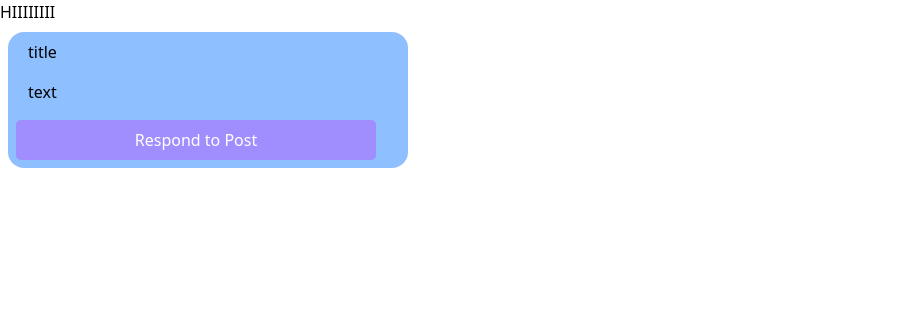
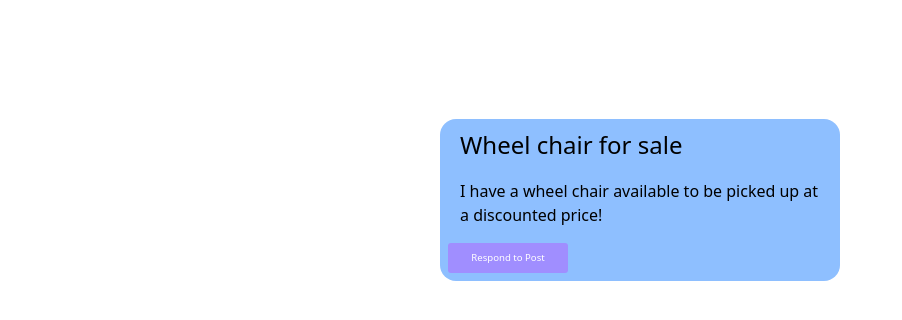
Before and after one commit to vivianzo/hackmit24, a React (Vite) app: page / in a window 1280 px wide. Shown: the top 320 px of the page, without its empty margins (0-902 px from the left). Built offline with nearby package versions, Linux system fonts and the light colour scheme.

Commit message:
post component
added post component plus styling

```diff
--- a/src/App.jsx
+++ b/src/App.jsx
@@ -1,12 +1,10 @@
 import React from 'react';
-import Sidebar from "./Sidebar"
 import Post from './components/post';
 
 function App() {
     return (
       <div className="flex">
-        <Sidebar />
-        <Post />
+        <Post title = "Wheel chair for sale" text = "I have a wheel chair available to be picked up at a discounted price!"/>
       </div>
     );
   }
--- a/src/components/post.css
+++ b/src/components/post.css
@@ -1,3 +1,12 @@
+/* Add styles to center the post-container */
+body, html {
+    height: 50%; /* Ensure the body and HTML take up the full height */
+    margin: 0;
+    display: flex;
+    justify-content: center; /* Center horizontally */
+    align-items: center; /* Center vertically */
+}
+
 .post-container {
     width: 25rem;
     border-radius: 1rem;
@@ -10,17 +19,23 @@
 
 }
 
-.post-title, .post-text {
+.post-title {
+    margin: 0.5rem 5%;
+    font-size: 1.5rem;
+}
+
+.post-text {
     margin: 0.5rem 5%;
 }
 
 .post-btn {
     text-align: center;
-    width: 90%;
-    border-radius: 5px;
+    width: 30%;
+    border-radius: 3px;
     padding: 0.5rem 1rem;
     background-color: rgb(160, 142, 255);
     color: white;
     text-decoration: none;
     margin: 0.5rem;
+    font-size: 0.6rem;
 }
--- a/src/components/post.jsx
+++ b/src/components/post.jsx
@@ -2,12 +2,14 @@ import React from 'react'
 import "./post.css"
 
 const post = ({
+  title,
+  text
 }
 ) => {
   return (
     <div className= "post-container">
-      <h2 className= "post-title">title</h2>
-      <p className = "post-text">text</p>
+      <h2 className= "post-title">{title}</h2>
+      <p className = "post-text">{text}</p>
       <a href= "response_page" className= "post-btn"> Respond to Post</a>
 
     </div>
```
